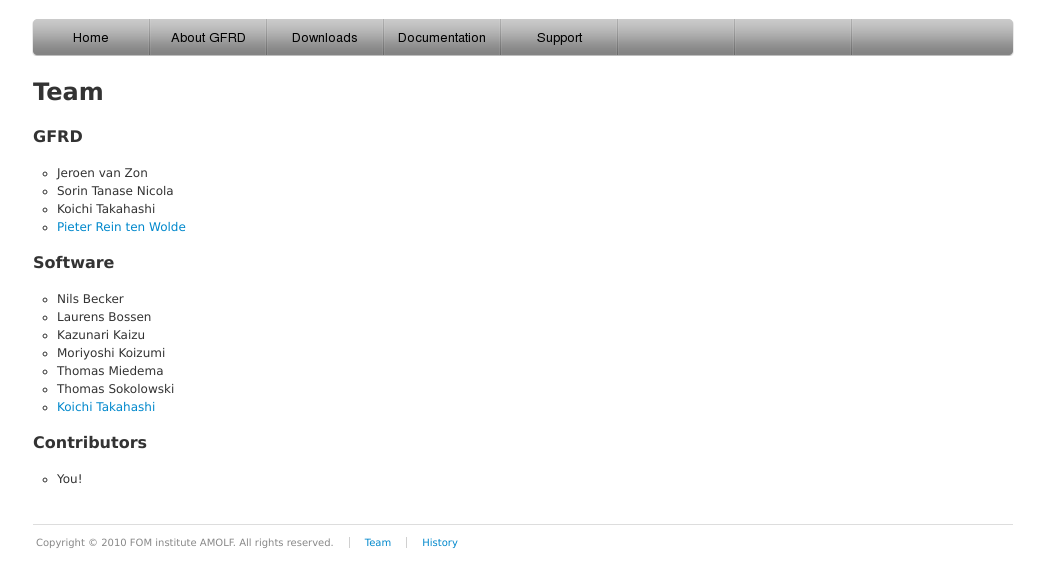
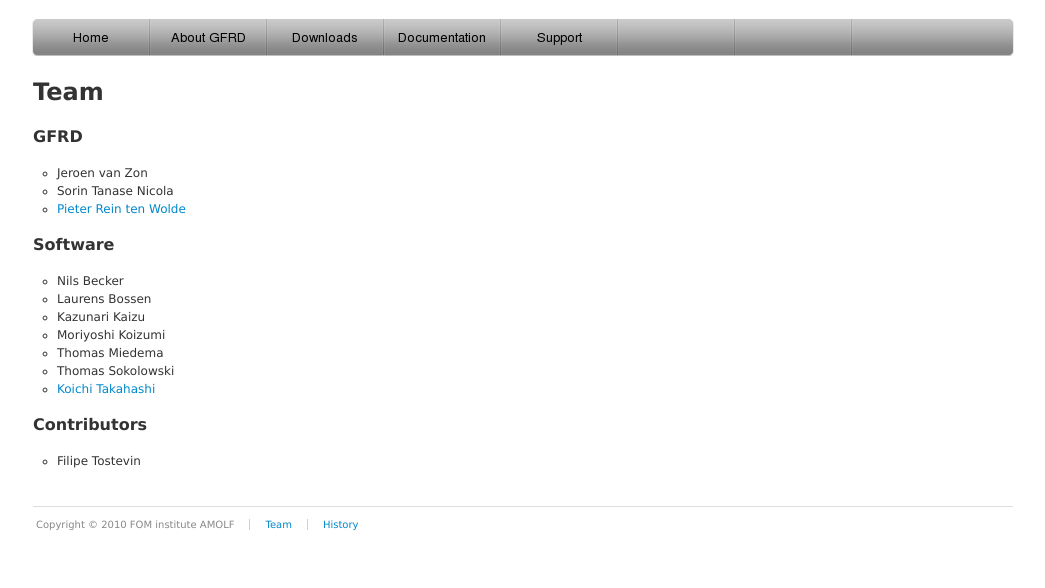
Before and after one commit to maxbetjes/maxbetjes.github.io, a Jekyll site: the page built from team.markdown, in a window 1280 px wide. Shown: the top 588 px of the page, without its empty margins (117-1162 px from the left). Built offline with Jekyll 4.4.1, drawn with Linux system fonts in a browser that asks for light colours; Markdown is read by kramdown in place of the engine named in the settings.

Commit message:
Update team + small changes.

```diff
--- a/_includes/footer.html
+++ b/_includes/footer.html
@@ -1,6 +1,6 @@
 <div id="globalfooter">
   <div class="gf-sosumi">
-    <p>Copyright &copy; 2010 FOM institute AMOLF. All rights reserved.</p>
+    <p>Copyright &copy; 2010 FOM institute AMOLF</p>
     <ul class="piped">
       <li><a href="/team">Team</a></li>
       <li><a href="/history">History</a></li>
--- a/support.markdown
+++ b/support.markdown
@@ -7,4 +7,4 @@
 =======
 
 If you have any questions about the GFRD software package please contact
-<support@gfrd.org>.
+<miedema@amolf.nl>.
--- a/team.markdown
+++ b/team.markdown
@@ -10,10 +10,8 @@
 
 GFRD
 ----
-
 * Jeroen van Zon
 * Sorin Tanase Nicola
-* Koichi Takahashi
 * [Pieter Rein ten Wolde](http://www.amolf.nl/research/biochemical-networks/)
 
 
@@ -30,4 +28,4 @@
 
 Contributors
 ------------
-* You!
+* Filipe Tostevin
```
